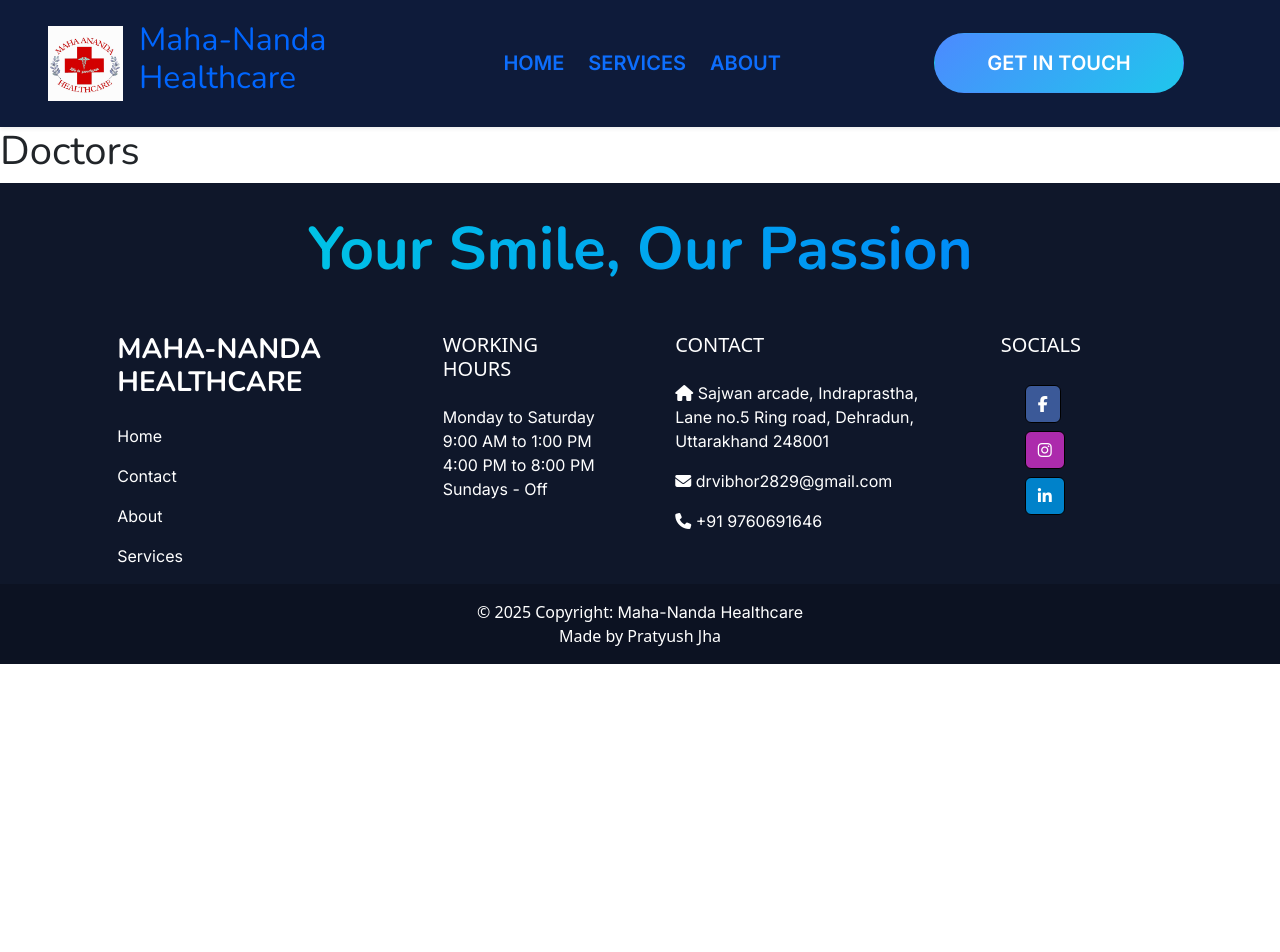
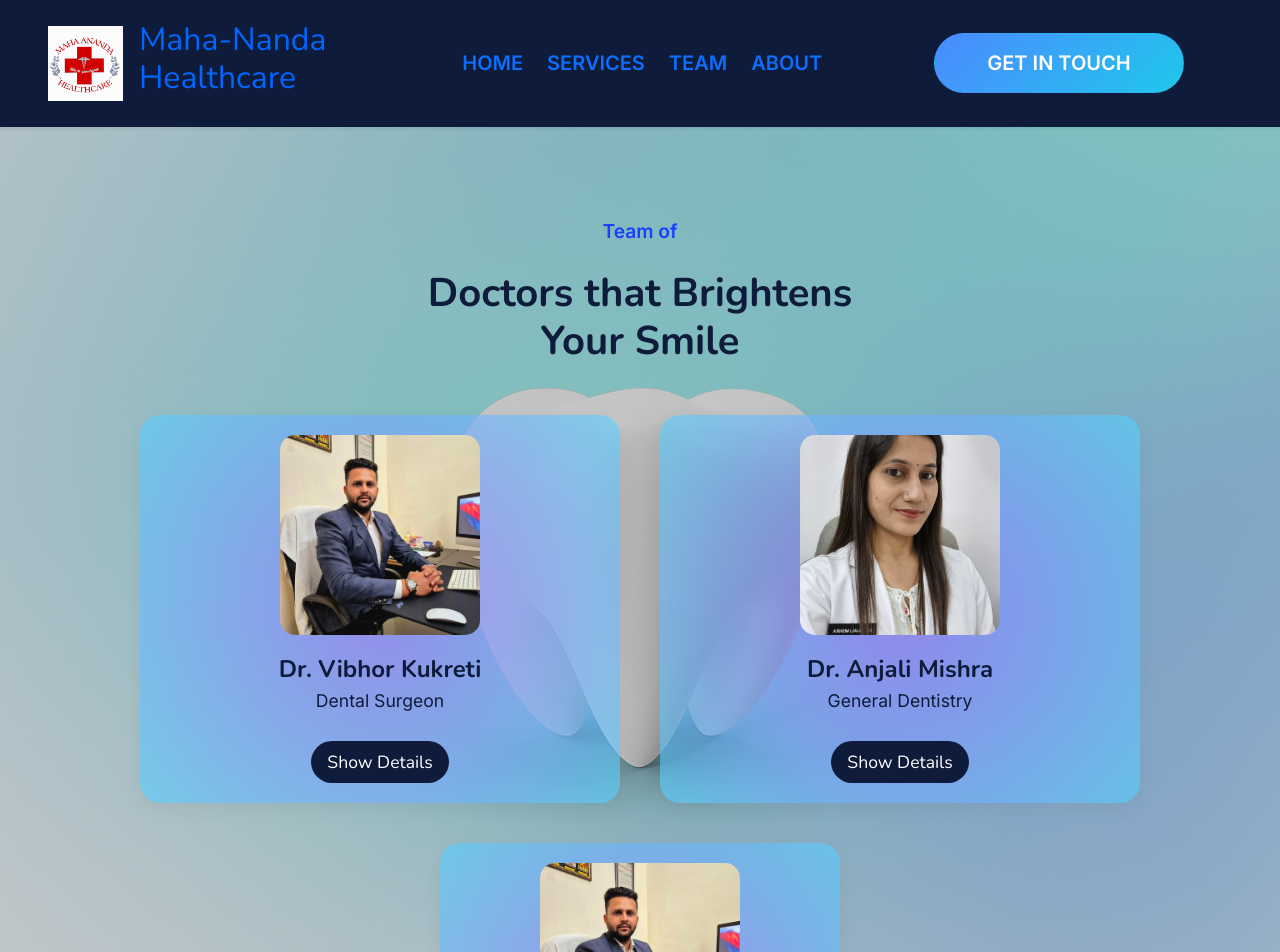
Before and after one commit to PratyushJha19/Mahaananda-HealthCare, a React (Create React App) app: page /team in a window 1280 px wide. Shown: the top 952 px of the page. Before the commit the page ends 800 px from the top, so only its background shows below. Built offline with nearby package versions, Linux system fonts and the light colour scheme; a web font is replaced by a local one.

Commit message:
Doctors Team page Completed

```diff
--- a/src/components/Header.jsx
+++ b/src/components/Header.jsx
@@ -49,11 +49,11 @@ function Navbar() {
                   Services
                 </Link>
               </li>
-              {/* <li className="nav-item nav-btn">
-                <Link className="nav-link text-primary" to="/doctors">
-                  Doctors
+              <li className="nav-item nav-btn">
+                <Link className="nav-link text-primary" to="/team">
+                  Team
                 </Link>
-              </li> */}
+              </li>
               <li className="nav-item nav-btn">
                 <Link className="nav-link text-primary" to="/about">
                   About
--- a/src/pages/Doctors.jsx
+++ b/src/pages/Doctors.jsx
@@ -1,11 +1,72 @@
-import React from "react";
+import React, { useState } from "react";
+import "../styles/Doctors.css";
 
-const Doctors = () => {
+const doctors = [
+  {
+    name: "Dr. Vibhor Kukreti",
+    specialization: "Dental Surgeon",
+    image: "/Doc2.jpg",
+    color: "#f57c00",
+    description:
+      "BDS Senior Consultant dental surgeon: shri  mahant indresh hospital. Ex covid medical officer",
+  },
+  {
+    name: "Dr. Anjali Mishra",
+    specialization: "General Dentistry",
+    image: "/Doc1.jpg",
+    color: "#009688",
+    description:
+      "BDS, Ex dental surgeon PMMM hospital(Gov.of NCT of Delhi). Ex dental surgeon model eye  hospital (new delhi)",
+  },
+  {
+    name: "Dr. Harmeet Manocha",
+    specialization: "Orthodontics",
+    image: "/Doc2.jpg",
+    color: "#ff9800",
+    description: "BDS, MDS. Consultant Orthodontist",
+  },
+];
+
+function Doctors() {
+  const [expanded, setExpanded] = useState(null);
+
+  const toggleExpand = (index) => {
+    setExpanded((prev) => (prev === index ? null : index));
+  };
+
   return (
-    <div>
-      <h1>Doctors</h1>
+    <div className="page-wrapper">
+      <section className="doctor-section page-cover">
+        <p className="doctor-label pb-2">Team of</p>
+        <h2 className="doctor-heading">
+          Doctors that Brightens
+          <br />
+          Your Smile
+        </h2>
+
+        <div className="doctor-grid">
+          {doctors.map((doc, index) => (
+            <div className="doctor-card" key={index}>
+              <img src={doc.image} alt={doc.name} className="doctor-img" />
+              <h3 className="doctor-name">{doc.name}</h3>
+              <p className="doctor-speciality">{doc.specialization}</p>
+
+              <button
+                className="expand-btn"
+                onClick={() => toggleExpand(index)}
+              >
+                {expanded === index ? "Hide Details" : "Show Details"}
+              </button>
+
+              {expanded === index && (
+                <p className="doctor-description">{doc.description}</p>
+              )}
+            </div>
+          ))}
+        </div>
+      </section>
     </div>
   );
-};
+}
 
 export default Doctors;
--- /dev/null
+++ b/src/styles/Doctors.css
@@ -0,0 +1,123 @@
+.page-wrapper {
+  background-image: url("/public/tooth.png"); /* adjust path if needed */
+  background-size: cover;
+  background-position: center;
+  background-repeat: no-repeat;
+  background-attachment: fixed;
+}
+
+.page-cover {
+  background-color: rgba(38, 38, 38, 0.25);
+}
+
+@media (max-width: 768px) {
+  .page-wrapper {
+    background: radial-gradient(circle, #88beff, #74daff);
+    background-size: cover;
+    background-position: center;
+    background-repeat: no-repeat;
+    background-attachment: scroll;
+  }
+
+  .doctor-grid {
+    grid-template-columns: 1fr !important; /* One column on small screens */
+  }
+}
+
+.doctor-section {
+  text-align: center;
+  padding: 60px 20px;
+}
+
+.doctor-label {
+  font-weight: 600;
+  color: #193fff;
+  /* border: 1px solid #d3e1ff; */
+  display: inline-block;
+  padding: 30px 15px;
+  border-radius: 30px;
+  font-size: 1.2rem;
+  margin-bottom: 15px;
+}
+
+.doctor-heading {
+  font-size: 2.5rem;
+  font-weight: bold;
+  color: #0e1b3a;
+  margin-bottom: 50px;
+}
+
+.doctor-grid {
+  display: grid;
+  grid-template-columns: repeat(2, 1fr); /* Always 2 columns */
+  gap: 40px;
+  justify-content: center;
+  max-width: 1000px;
+  margin: 0 auto;
+}
+
+.doctor-card {
+  background: radial-gradient(circle, #9b76ffad, #52d1ff97);
+  border-radius: 20px;
+  padding: 20px;
+  box-shadow: 0 6px 20px rgba(0, 0, 0, 0.05);
+  transition: transform 0.2s ease;
+}
+
+.doctor-card:hover {
+  transform: translateY(-5px);
+}
+
+.doctor-grid > .doctor-card:nth-child(3):nth-last-child(1) {
+  grid-column: 1 / -1; /* span both columns */
+  justify-self: center;
+  width: 100%;
+  max-width: 400px; /* Match normal card width */
+}
+
+.doctor-img {
+  width: 100%;
+  border-radius: 15px;
+  object-fit: cover;
+}
+
+.doctor-name {
+  margin: 20px 0 5px;
+  font-size: 1.5rem;
+  color: #0e1b3a;
+  font-weight: 600;
+}
+
+.doctor-speciality {
+  font-weight: 500;
+  font-size: 1.1rem;
+  color: #0e1b3a;
+}
+
+.expand-btn {
+  background-color: #0e1b3a;
+  color: white;
+  padding: 8px 16px;
+  border: none;
+  border-radius: 25px;
+  cursor: pointer;
+  margin-top: 10px;
+  font-size: 1.1rem;
+  transition: background-color 0.3s ease;
+  font-family: "Nunito", "Inter", sans-serif;
+}
+
+.expand-btn:hover {
+  background-color: #193fff;
+}
+
+.doctor-description {
+  margin-top: 10px;
+  font-size: 1rem;
+  color: #0e1b3a;
+  background-color: #ffffffa1;
+  padding: 10px;
+  border-radius: 10px;
+  font-family: "Nunito", "Inter", sans-serif;
+  font-weight: 500;
+}
```
